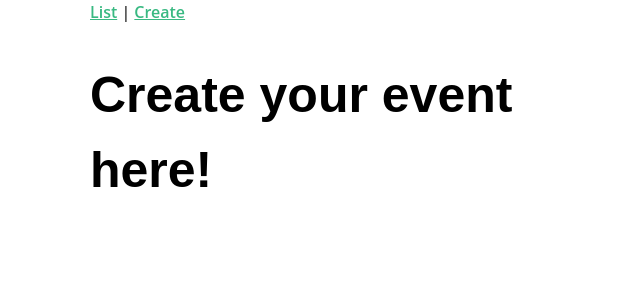
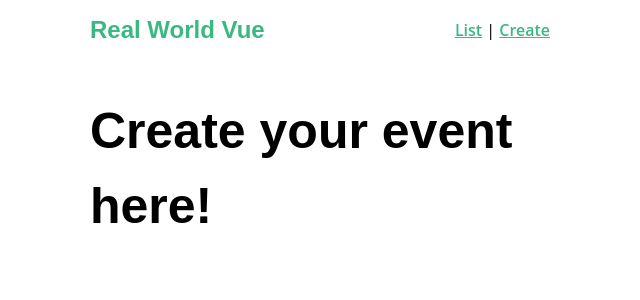
Before and after one commit to KamilRizatdinov/VueMasteryCourses, a Vue app: page /event/create in a window 1280 px wide. Shown: the top 300 px of the page, without its empty margins (320-960 px from the left). Built offline with nearby package versions, Linux system fonts and the light colour scheme.

Commit message:
Create NavBar component

```diff
--- a/src/App.vue
+++ b/src/App.vue
@@ -1,12 +1,18 @@
 <template>
   <div id="app">
-    <div id="nav">
-      <router-link :to="{ name: 'event-list' }">List</router-link> |
-      <router-link :to="{ name: 'event-create' }">Create</router-link>
-    </div>
+    <NavBar />
     <router-view />
   </div>
 </template>
+
+<script>
+import NavBar from "@/components/NavBar.vue";
+export default {
+  components: {
+    NavBar
+  }
+};
+</script>
 
 <style>
 html {
--- /dev/null
+++ b/src/components/NavBar.vue
@@ -0,0 +1,39 @@
+<template>
+  <div id="nav" class="nav">
+    <router-link to="/" class="brand">Real World Vue</router-link>
+    <nav>
+      <router-link :to="{ name: 'event-list' }">List</router-link> |
+      <router-link :to="{ name: 'event-create' }">Create</router-link>
+    </nav>
+  </div>
+</template>
+
+<script>
+export default {};
+</script>
+
+<style scoped>
+.nav {
+  display: flex;
+  justify-content: space-between;
+  align-items: center;
+  height: 60px;
+}
+.nav > .brand {
+  font-family: "Montserrat", sans-serif;
+  font-weight: 700;
+  font-size: 1.5em;
+  color: #39b982;
+  text-decoration: none;
+}
+.nav .nav-item {
+  box-sizing: border-box;
+  margin: 0 5px;
+  color: rgba(0, 0, 0, 0.5);
+  text-decoration: none;
+}
+.nav .nav-item.router-link-exact-active {
+  color: #39b982;
+  border-bottom: solid 2px #39b982;
+}
+</style>
```
